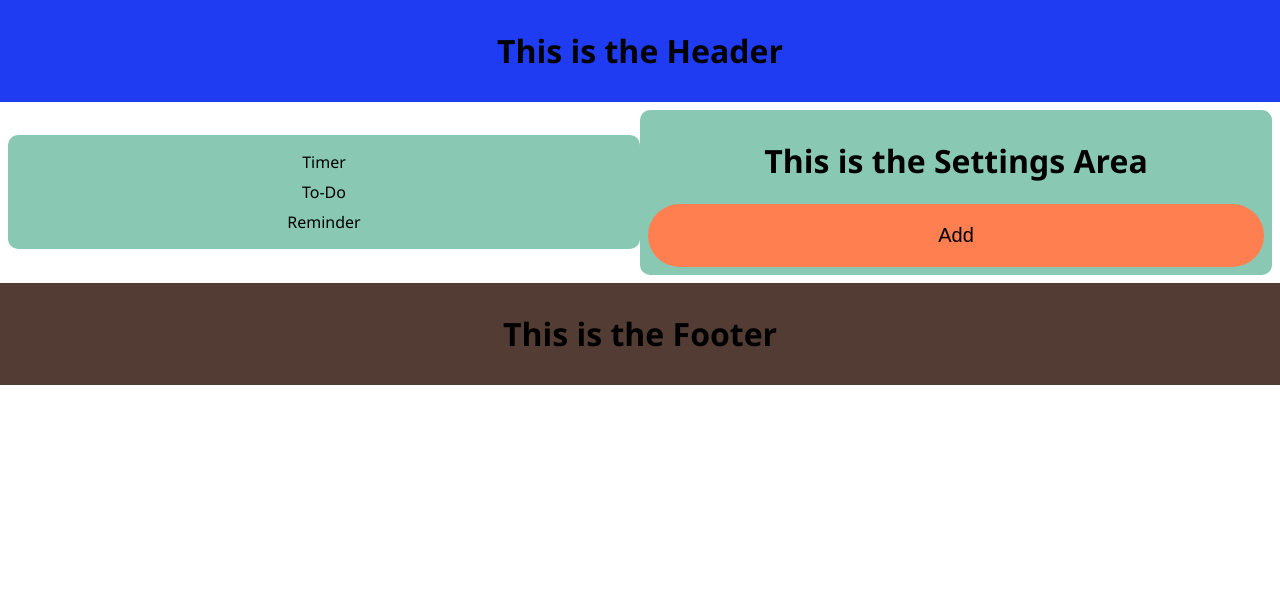
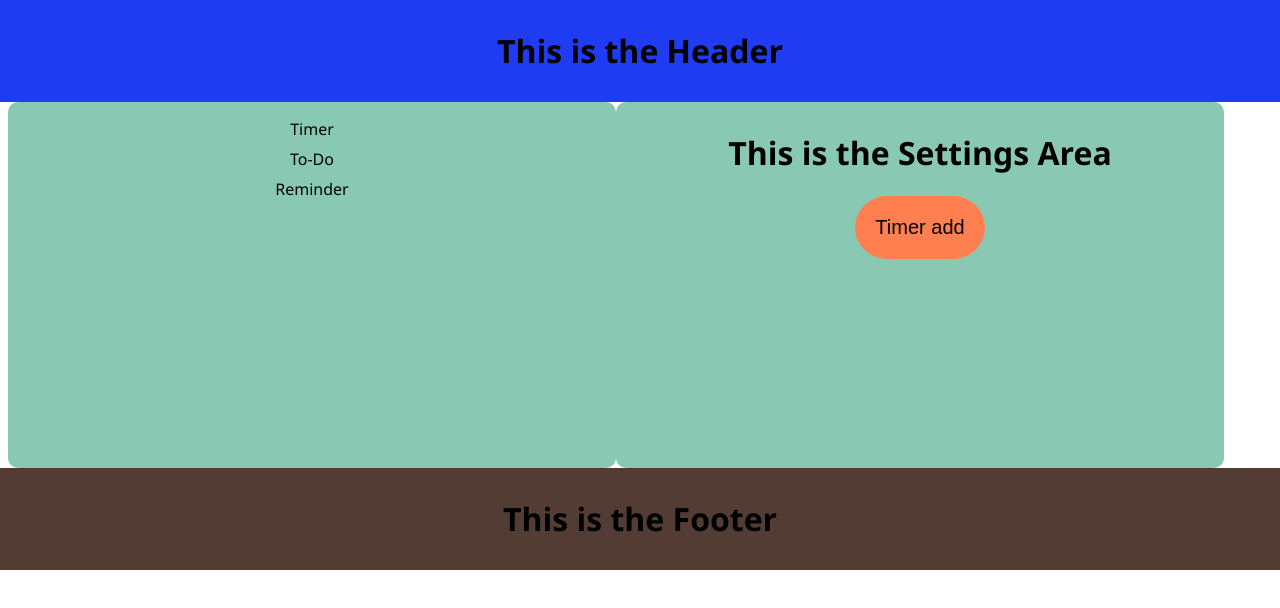
Before and after one commit to SarahMATU/ReTrackYourself, a React (Create React App) app in the folder re-track-yourself/: page / in a window 1280 px wide. Shown: the top 608 px of the page. Built offline with nearby package versions, Linux system fonts and the light colour scheme.

Commit message:
Add Button Working

```diff
--- a/re-track-yourself/public/electron.js
+++ b/re-track-yourself/public/electron.js
@@ -12,7 +12,6 @@ function createWindow() {
             nodeIntegration: true
         },
     });
-
 
     // and load the index.html of the app.
     // win.loadFile("index.html");
--- a/re-track-yourself/src/App.css
+++ b/re-track-yourself/src/App.css
@@ -9,6 +9,8 @@
 }
 
 .Body {
+  height: 350px;
+  width:95%;
   display: flex;
   flex-direction: row;
   justify-content: center;
--- a/re-track-yourself/src/App.js
+++ b/re-track-yourself/src/App.js
@@ -1,6 +1,9 @@
 import './App.css';
+import React from 'react';
 
-function App() {
+let Timer = "../src/components/timer/timer.js"
+
+export default function App() {
 
   return (
     <div className="App">
@@ -19,16 +22,14 @@ function App() {
 
         <div className='Settings'>
           <h1>This is the Settings Area</h1>
-          <button className='addButton'>Add</button>
-        </div>
+          <a href= {Timer} target = "_blank" >
+            <button className='addButton'>Timer add</button>
+          </a>
       </div>
-
-      <div className='Footer'>
+    </div>
+    <div className='Footer'>
         <h1>This is the Footer</h1>
       </div>
-
     </div>
   );
 }
-
-export default App;
--- a/re-track-yourself/src/components/timer/timer.js
+++ b/re-track-yourself/src/components/timer/timer.js
@@ -1,4 +1,6 @@
 import React from 'react';
+
+import { useRef, useState } from 'react';
 
 function Timer() {
 
```
